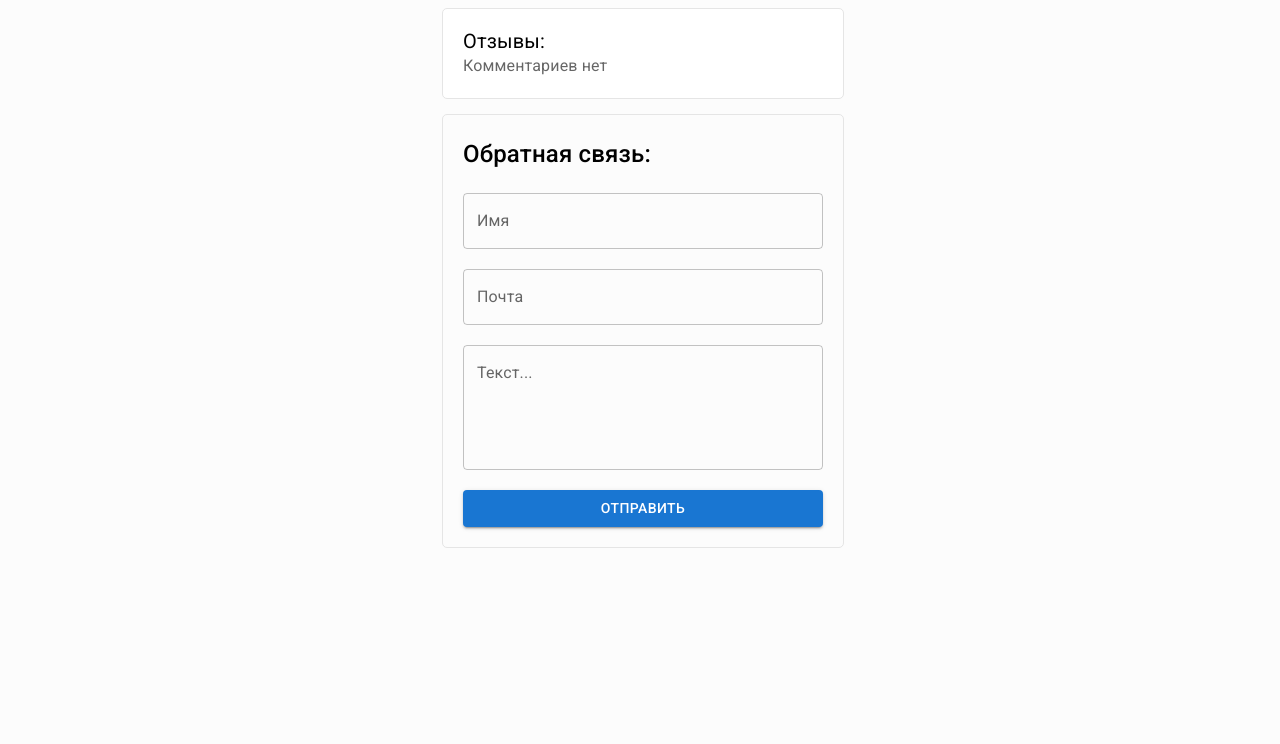
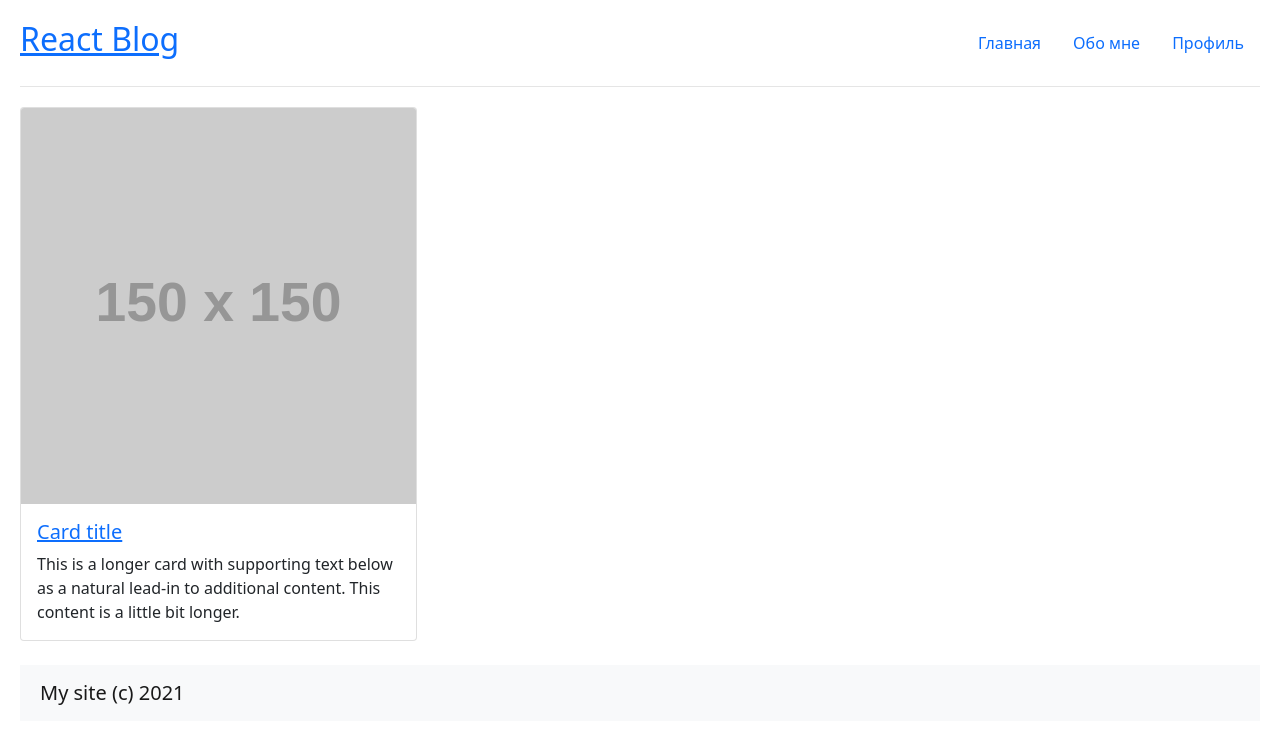
Before and after one commit to vladyslav-soltanovskyi/home-work-1, a React (Create React App) app: page / in a window 1280 px wide. Shown: the top 744 px of the page. Built offline with nearby package versions, Linux system fonts and the light colour scheme.

Commit message:
Сделал дз 7

```diff
--- a/package.json
+++ b/package.json
@@ -10,8 +10,10 @@
     "@testing-library/jest-dom": "^5.16.1",
     "@testing-library/react": "^12.1.2",
     "@testing-library/user-event": "^13.5.0",
+    "bootstrap": "^5.1.3",
     "node-sass": "^4.14.0",
     "react": "^17.0.2",
+    "react-bootstrap": "^2.1.0",
     "react-dom": "^17.0.2",
     "react-scripts": "5.0.0",
     "web-vitals": "^2.1.2"
--- a/src/index.js
+++ b/src/index.js
@@ -1,6 +1,9 @@
 import React from 'react';
 import ReactDOM from 'react-dom';
-import App from "./tutorial-6/App";
+import App from "./tutorial-7/App";
+
+import "./styles.css";
+import "bootstrap/dist/css/bootstrap.min.css";
 
 ReactDOM.render(
   <React.StrictMode>
--- /dev/null
+++ b/src/styles.css
@@ -0,0 +1,17 @@
+body {
+    margin: 0;
+    font-family: -apple-system, BlinkMacSystemFont, "Segoe UI", "Roboto", "Oxygen", "Ubuntu",
+      "Cantarell", "Fira Sans", "Droid Sans", "Helvetica Neue", sans-serif;
+    -webkit-font-smoothing: antialiased;
+    -moz-osx-font-smoothing: grayscale;
+    padding: 20px;
+  }
+
+  header {
+    display: flex;
+    align-items: center;
+    justify-content: space-between;
+    padding-bottom: 20px;
+    margin-bottom: 20px;
+    border-bottom: 1px solid rgba(0, 0, 0, 0.1);
+  }
--- a/src/tutorial-6/components/Comments.jsx
+++ b/src/tutorial-6/components/Comments.jsx
@@ -35,7 +35,7 @@
                     } />
             </ListItem>
             ))
-        : <Typography component="span" className="comment-date">Комментариев нет</Typography>}
+        : <Typography component="span">Комментариев нет</Typography>}
     </List>
   );
 }
--- /dev/null
+++ b/src/tutorial-7/App.jsx
@@ -0,0 +1,50 @@
+import { Nav, Navbar } from "react-bootstrap";
+import Home from "./pages/Home";
+import Article from "./pages/Article";
+import About from "./pages/About";
+
+
+export default function App() {
+    const { pathname } = window.location;
+    const postId = pathname.split('/').at(-1);
+
+    return (
+        <div className="App">
+        <header>
+            <h2>
+                <a href="/">React Blog</a>
+            </h2>
+            <Nav variant="pills" defaultActiveKey="/">
+                <Nav.Item>
+                    <Nav.Link eventKey="/home" to="/">
+                    Главная
+                    </Nav.Link>
+                </Nav.Item>
+                <Nav.Item>
+                    <Nav.Link eventKey="/about" to="/about">
+                    Обо мне
+                    </Nav.Link>
+                </Nav.Item>
+                <Nav.Item>
+                    <Nav.Link eventKey="/profile" to="/profile">
+                    Профиль
+                    </Nav.Link>
+                </Nav.Item>
+            </Nav>
+        </header>
+        {pathname === "/" && (
+            <Home />
+        )}
+        {pathname === `/post/${postId}` && (
+            <Article id={postId} />
+        )}
+        {pathname === "/about" && (
+            <About />
+        )}
+        <br />
+        <Navbar bg="light" style={{ paddingLeft: 20 }}>
+            <Navbar.Brand href="#home">My site (c) 2021</Navbar.Brand>
+        </Navbar>
+        </div>
+    );
+}
--- /dev/null
+++ b/src/tutorial-7/pages/About.jsx
@@ -0,0 +1,9 @@
+import { Card } from "react-bootstrap";
+
+export default function About() {
+    return (
+        <Card>
+          <Card.Body>Это мой личный сайт!</Card.Body>
+        </Card>
+    );
+}
--- /dev/null
+++ b/src/tutorial-7/pages/Article.jsx
@@ -0,0 +1,13 @@
+export default function Article({ id }) {
+    return (
+        <div>
+            <h1>Статья №{id}</h1>
+            <p>
+                Lorem ipsum dolor sit amet consectetur adipisicing elit. Molestiae distinctio fuga animi
+                aliquam sit id veritatis, doloribus ducimus quas, dignissimos non minima quia amet possimus?
+                Impedit nemo ducimus fuga rem!
+            </p>
+            <a href="/"><button>Назад</button></a>
+        </div>
+    );
+}
--- /dev/null
+++ b/src/tutorial-7/pages/Home.jsx
@@ -0,0 +1,22 @@
+import { Row, Col, Card } from "react-bootstrap";
+
+export default function About() {
+    return (
+        <Row xs={1} md={3} className="g-4">
+          <Col>
+            <Card>
+              <Card.Img variant="top" src="https://via.placeholder.com/150x150" />
+              <Card.Body>
+                <Card.Title>
+                  <a href="/post/1">Card title</a>
+                </Card.Title>
+                <Card.Text>
+                  This is a longer card with supporting text below as a natural lead-in to
+                  additional content. This content is a little bit longer.
+                </Card.Text>
+              </Card.Body>
+            </Card>
+          </Col>
+        </Row>
+    );
+}
```
Also changed, not shown: 1 other file (tests, documents, lock files or other folders).
